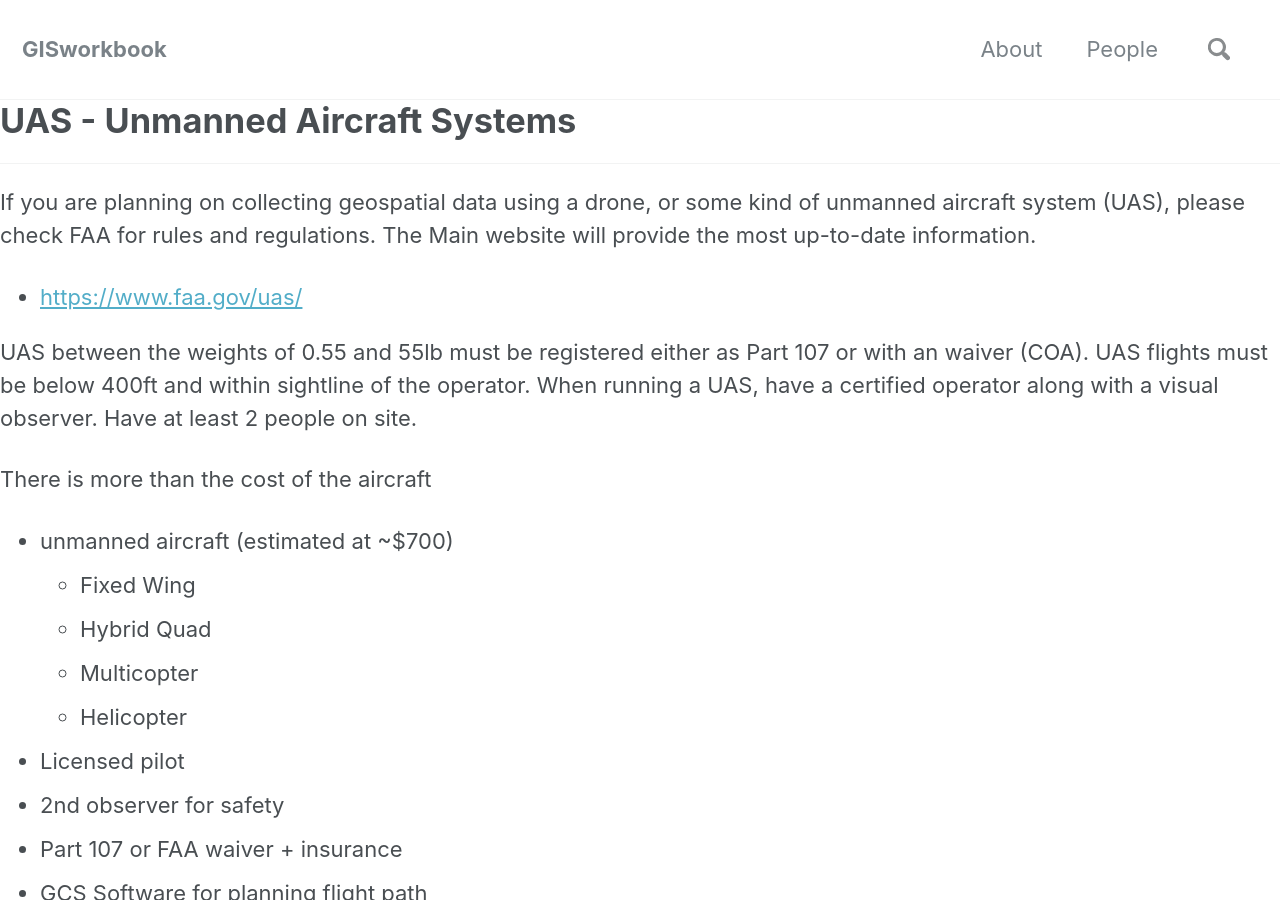
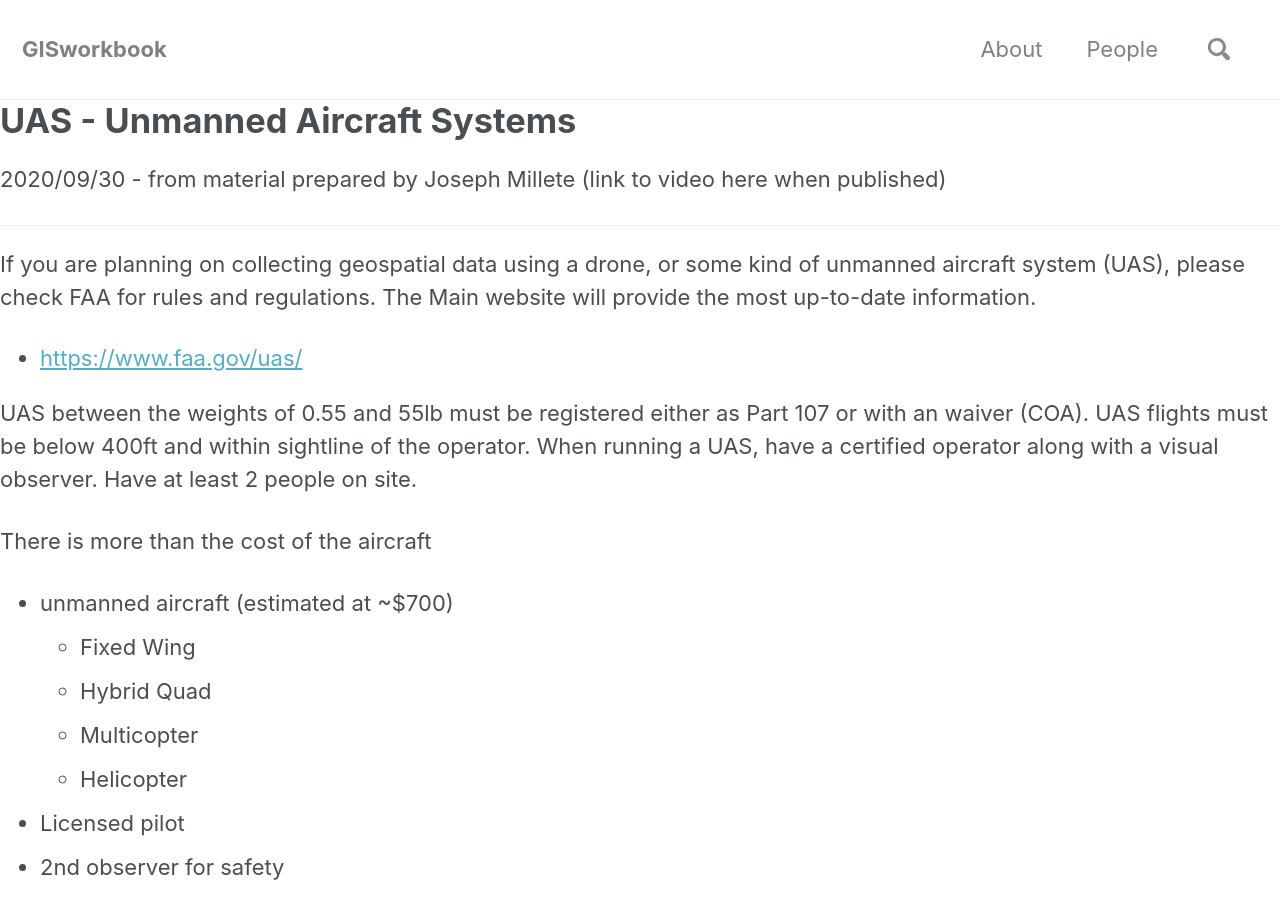
Before and after one commit to ISUgenomics/geospatialworkbook, a Jekyll site: the page built from _pages/UAS.md, in a window 1280 px wide and 900 px high. Built offline with Jekyll 4.4.1, drawn with Linux system fonts in a browser that asks for light colours; cached includes are drawn as plain includes; nearby versions of some CDN libraries; our own code applies the rules of GitHub Pages for plain Markdown files; comment, search, counter and statistics services are not loaded.

Commit message:
Update UAS.md

```diff
--- a/_pages/UAS.md
+++ b/_pages/UAS.md
@@ -1,6 +1,6 @@
 # UAS - Unmanned Aircraft Systems
 
-
+2020/09/30 - from material prepared by Joseph Millete (link to video here when published)
 
 ----
 
```
